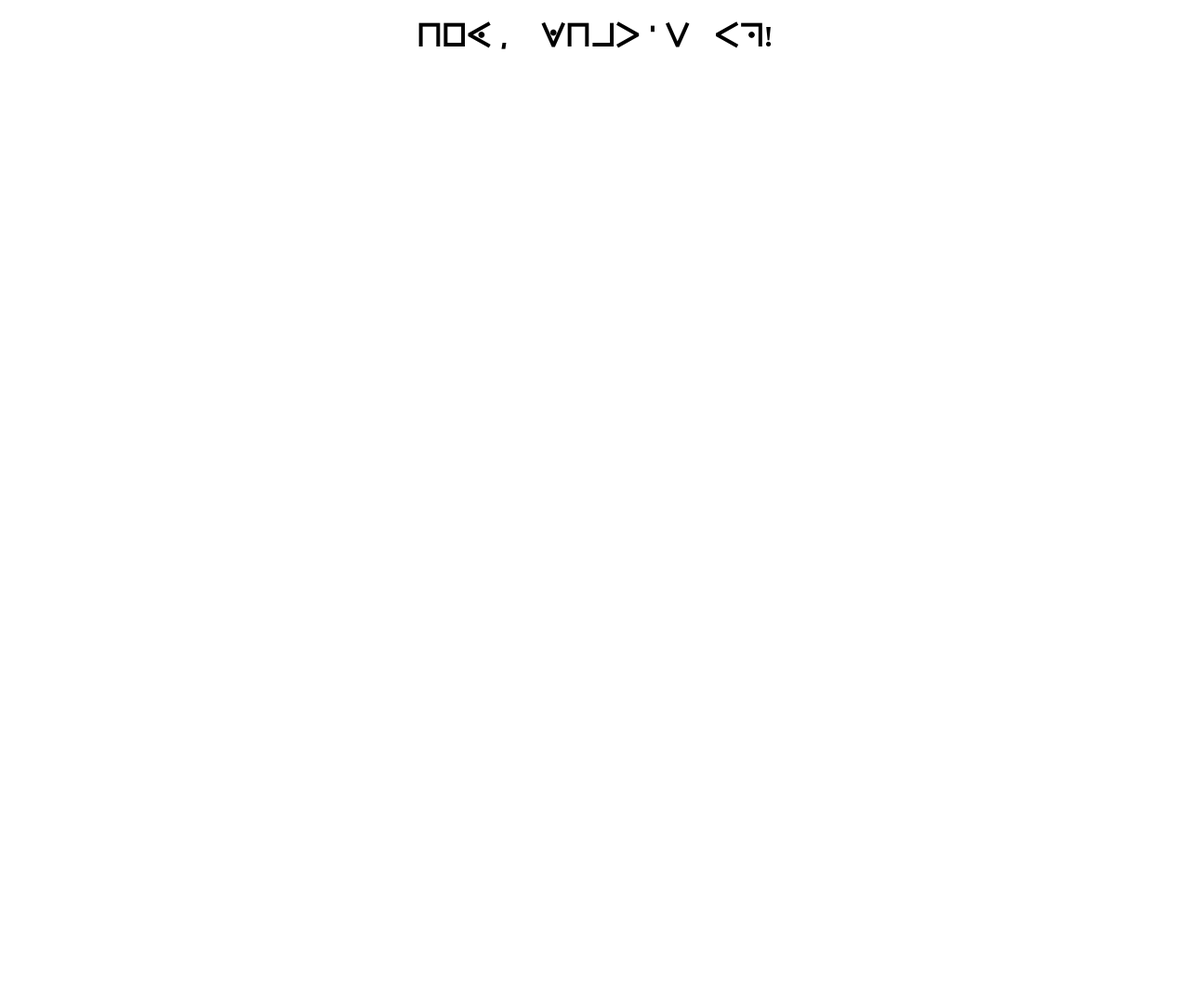
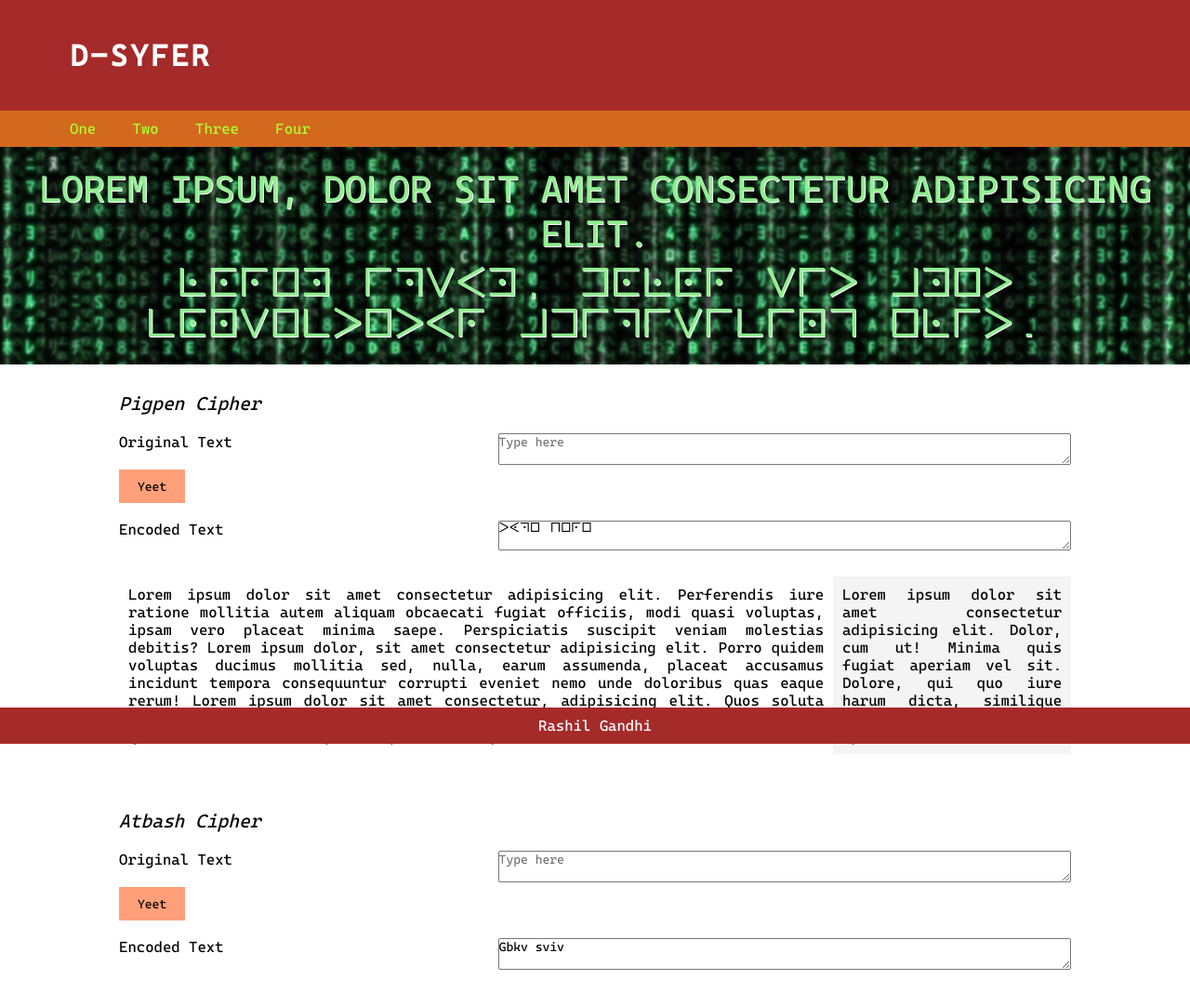
Before and after one commit to rashil2000/d-syfer, a plain HTML site: page index.html in a window 1280 px wide. Shown: the whole page at 93% size. Before the commit the page ends 800 px from the top, so only its background shows below. Drawn offline with Linux system fonts and the light colour scheme.

Commit message:
First draft

```diff
--- a/index.html
+++ b/index.html
@@ -1,14 +1,92 @@
 <!DOCTYPE html>
 
 <html lang="en" xmlns="http://www.w3.org/1999/xhtml">
+
 <head>
     <meta charset="utf-8" />
     <title>D-SYFER</title>
-    <link href="style.css" rel="stylesheet" type="text/css" media="all"/>
+    <link href="style.css" rel="stylesheet" type="text/css" media="all" />
 </head>
+
 <body>
-    <div class="head">
-        <h1>Hey, what's up!</h1>
+    <div class="container">
+        <header id="main-head">
+            <h1>D-SYFER</h1>
+        </header>
     </div>
+    <nav id="nav-bar">
+        <a href="#">One</a>
+        <a href="#">Two</a>
+        <a href="#">Three</a>
+        <a href="#">Four</a>
+    </nav>
+    <section id="banner">
+        <div class="container">
+            LOREM IPSUM, DOLOR SIT AMET CONSECTETUR ADIPISICING ELIT.
+            <div id="pigpen">
+                Lorem ipsum, dolor sit amet consectetur adipisicing elit.
+            </div>
+        </div>
+    </section>
+    <div class="content">
+        <div><p class="title">Pigpen Cipher</p></div>
+        <form>
+            <div>
+                <label class="label">Original Text</label>
+                <textarea class="text" id="originalText" placeholder="Type here"></textarea>
+            </div>
+            <br>
+            <div>
+                <input type="submit" class="submitBTN1" value="Yeet">
+            </div>
+            <br>
+            <div>
+                <label class="label">Encoded Text</label>
+                <textarea class="text" id="encodedText">Type here</textarea>
+            </div>
+        </form>
+    </div>
+    <div class="content">
+        <div class="left">
+            Lorem ipsum dolor sit amet consectetur adipisicing elit. Perferendis iure ratione mollitia autem aliquam
+            obcaecati fugiat officiis, modi quasi voluptas, ipsam vero placeat minima saepe. Perspiciatis suscipit
+            veniam molestias debitis? Lorem ipsum dolor, sit amet consectetur adipisicing elit. Porro quidem voluptas
+            ducimus mollitia sed, nulla, earum assumenda, placeat accusamus incidunt tempora consequuntur corrupti
+            eveniet nemo unde doloribus quas eaque rerum! Lorem ipsum dolor sit amet consectetur, adipisicing elit. Quos
+            soluta qui minima adipisci voluptatem fugit velit maxime iusto eaque unde. Placeat quod autem facilis
+            aliquid tempora minus quam incidunt blanditiis.
+        </div>
+        <div class="right">
+            Lorem ipsum dolor sit amet consectetur adipisicing elit. Dolor, cum ut! Minima quis fugiat aperiam vel sit.
+            Dolore, qui quo iure harum dicta, similique nemo animi ducimus, nulla optio ad.
+        </div>
+        <div class="clearfix"></div>
+    </div>
+    <div class="content">
+        <div><p class="title">Atbash Cipher</p></div>
+        <form>
+            <div>
+                <label class="label">Original Text</label>
+                <textarea class="text" id="originalATB" placeholder="Type here"></textarea>
+            </div>
+            <br>
+            <div>
+                <input type="submit" class="submitBTN2" value="Yeet">
+            </div>
+            <br>
+            <div>
+                <label class="label">Encoded Text</label>
+                <textarea class="text" id="encodedATB">Gbkv sviv</textarea>
+            </div>
+        </form>
+    </div>
+    <div class="container">
+        <footer>
+            <a href="https://rashil2000.github.io" target="__blank">Rashil Gandhi</a>
+        </footer>
+    </div>
+    <br><br><br><br><br>
+    <script src="script.js"></script>
 </body>
+
 </html>
--- /dev/null
+++ b/script.js
@@ -0,0 +1,27 @@
+document.querySelector('.submitBTN1').addEventListener('click', (e) => {
+    e.preventDefault()
+    document.querySelector('#encodedText').innerHTML = document.querySelector('#originalText').value
+})
+document.querySelector('.submitBTN2').addEventListener('click', (f) => {
+    f.preventDefault()
+    let a = document.querySelector('#originalATB').value
+    let n = a.length
+    let i, j, s=""
+    for(i=0;i<n;i++)
+    {
+        j = a.charCodeAt(i)
+        if (j>96&&j<123)
+        {
+            s+=String.fromCharCode(219-j)
+        }
+        else if (j>64&&j<91)
+        {
+            s+=String.fromCharCode(155-j)
+        }
+        else
+        {
+            s+=String.fromCharCode(j)
+        }
+    }
+    document.querySelector('#encodedATB').innerHTML = s
+})
--- a/style.css
+++ b/style.css
@@ -1,12 +1,171 @@
-body {
-    text-align:center;
+*
+{
+    margin: 0;
+    padding: 0;
+    font-family: fontone;
+}
+.clearfix::after
+{
+    content: "";
+    clear: both;
+    display: table;
+}
+.container
+{
+    text-align: center;
+}
+
+#main-head
+{
+    text-align:left;
+    background-color: brown;
+    padding: 40px;
+    padding-left: 75px;
+    color: white;
+    letter-spacing: 3px;
+}
+#nav-bar
+{
+    padding: 10px;
+    padding-left: 60px;
+    text-align: left;
+    margin: auto;
+    background: chocolate;
+}
+#nav-bar a
+{
+    text-decoration: none;
+    padding: 10px 15px;
+    color: greenyellow;
+}
+#nav-bar a:hover
+{
+    background: lightblue;
+}
+#banner
+{
+    background: url(banner.jpg);
+    color: lightgreen;
+    text-shadow: 1px 1px #ffffff;
+    font-size: 40px;
+    padding: 20px;
+    text-align: center;
+}
+#pigpen
+{
+    font-family: fonttwo;
+    padding-top: 10px;
+}
+.title
+{
+    font-size: 20px;
+    padding-bottom: 20px;
+    font-style: oblique;
+}
+.content
+{
+    width: 80%;
+    margin: auto;
+    font-family: fontone;
+    padding: 30px;
+}
+.label
+{
+    float: left;
+    width: 30%;
+}
+.text
+{
+    float: right;
+    width: 60%;
+}
+input[type="submit"]
+{
+    padding: 10px 20px;
+    background: lightsalmon;
+    border: 0;
+    margin-top: 20px;
+}
+input[type="submit"]:hover
+{
+    background: lime;
+}
+#encodedText
+{
     font-family: fonttwo;
 }
-@font-face {
+.left
+{
+    float: left;
+    width: 75%;
+    box-sizing: border-box;
+    text-align: justify;
+    padding-top: 10px;
+    padding-right: 10px;
+    padding-bottom: 10px;
+    padding-left: 10px;
+}
+.right
+{
+    float: right;
+    width: 25%;
+    background: #f4f4f4;
+    box-sizing: border-box;
+    text-align: justify;
+    padding-top: 10px;
+    padding-right: 10px;
+    padding-bottom: 10px;
+    padding-left: 10px;
+}
+footer
+{
+    background: brown;
+    width: 100%;
+    padding-top: 10px;
+    padding-bottom: 10px;
+    position: fixed;
+    bottom: 0px;
+}
+footer a
+{
+    color: white;
+    text-decoration: none;
+    padding: 20px;
+}
+footer a:hover
+{
+    color: yellow;
+    text-decoration: none;
+    padding: 20px;
+}
+@media(max-width: 600px)
+{
+    .left
+    {
+        float: none;
+        width: 100%;
+        padding-top: 5px;
+        padding-right: 5px;
+        padding-bottom: 5px;
+        padding-left: 5px;
+    }
+    .right
+    {
+        float: none;
+        width: 100%;
+        padding-top: 5px;
+        padding-right: 5px;
+        padding-bottom: 5px;
+        padding-left: 5px;
+    }
+}
+@font-face
+{
     font-family: fontone;
-    src: url(fonts/CascadiaCode-Regular-VTT.ttf);
+    src: url(CascadiaCode-Regular-VTT.ttf);
 }
-@font-face {
+@font-face
+{
     font-family: fonttwo;
-    src: url(fonts/PigpenCipher.otf);
+    src: url(PigpenCipher.otf);
 }
```
Also changed, not shown: CascadiaCode-Regular-VTT.ttf (renamed from fonts/CascadiaCode-Regular-VTT.ttf), PigpenCipher.otf (renamed from fonts/PigpenCipher.otf), banner.jpg (added).
